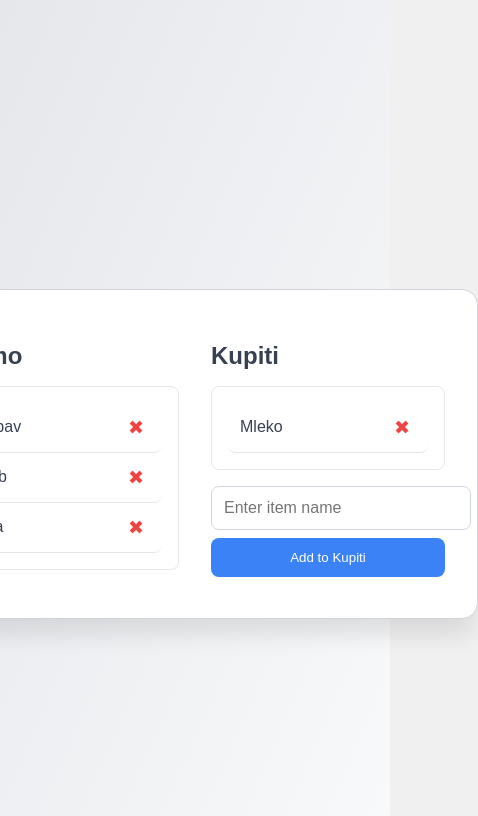
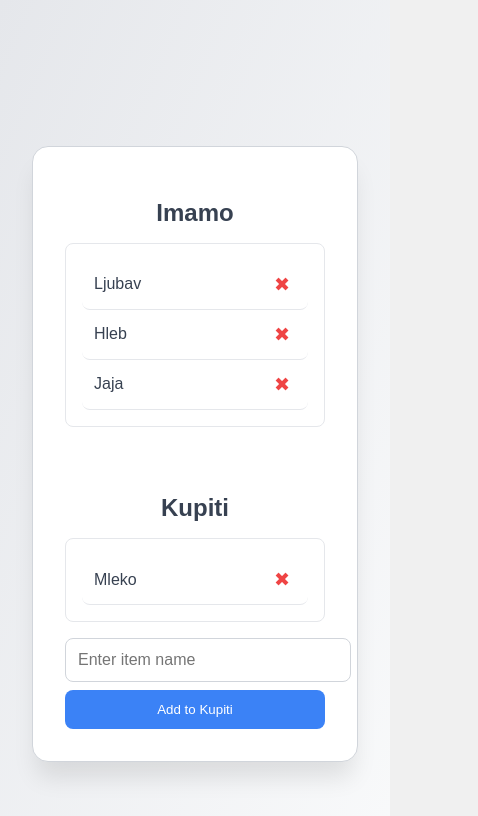
Before and after one commit to mareream/KupovinaApp, a React (Create React App) app: page / in a window 390 px wide. Shown: the top 816 px of the page, 478 px wide, since content can reach past the window. Built offline with nearby package versions, Linux system fonts and the light colour scheme.

Commit message:
mobile friendly

```diff
--- a/src/App.js
+++ b/src/App.js
@@ -103,26 +103,28 @@ const styles = {
   },
   container: {
     display: "grid",
-    gridTemplateColumns: "1fr 1fr",
+    gridTemplateColumns: "1fr",
     gap: "2rem",
     padding: "2rem",
     backgroundColor: "#fff",
     borderRadius: "1rem",
     boxShadow: "0 20px 25px -5px rgba(0,0,0,0.1)",
     border: "1px solid #d1d5db",
+    width: "100%",
+    maxWidth: "800px",
   },
   header: {
     fontSize: "1.5rem",
     fontWeight: "bold",
     marginBottom: "1rem",
     color: "#374151",
+    textAlign: "center",
   },
   table: {
     border: "1px solid #e5e7eb",
     borderRadius: "0.5rem",
     padding: "1rem",
     backgroundColor: "#fff",
-    minWidth: "200px",
     listStyle: "none",
   },
   item: {
@@ -169,3 +171,8 @@ const styles = {
     cursor: "pointer",
   },
 };
+
+// Media query for larger screens (optional)
+if (window.innerWidth > 768) {
+  styles.container.gridTemplateColumns = "1fr 1fr";
+}
```
